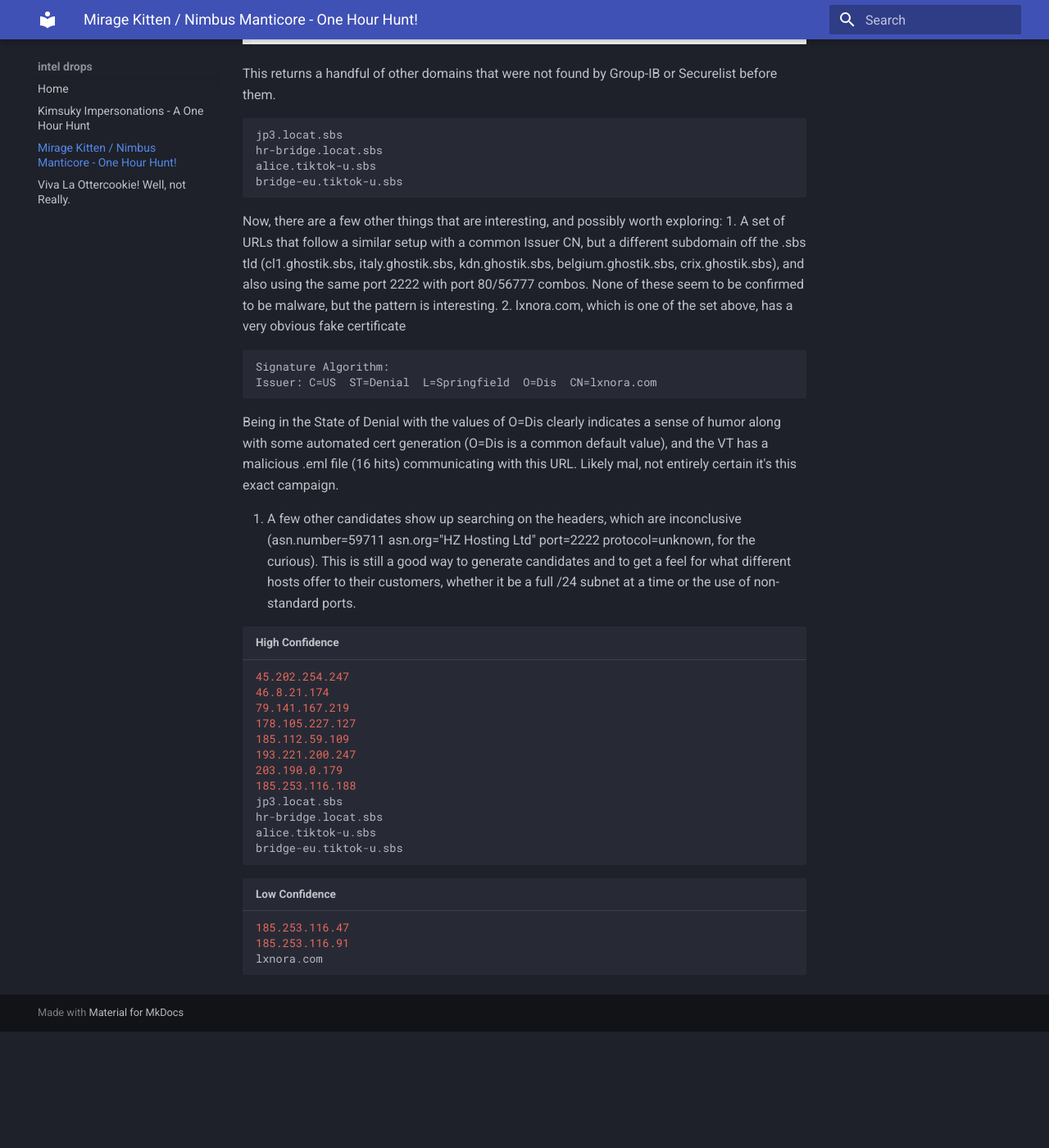
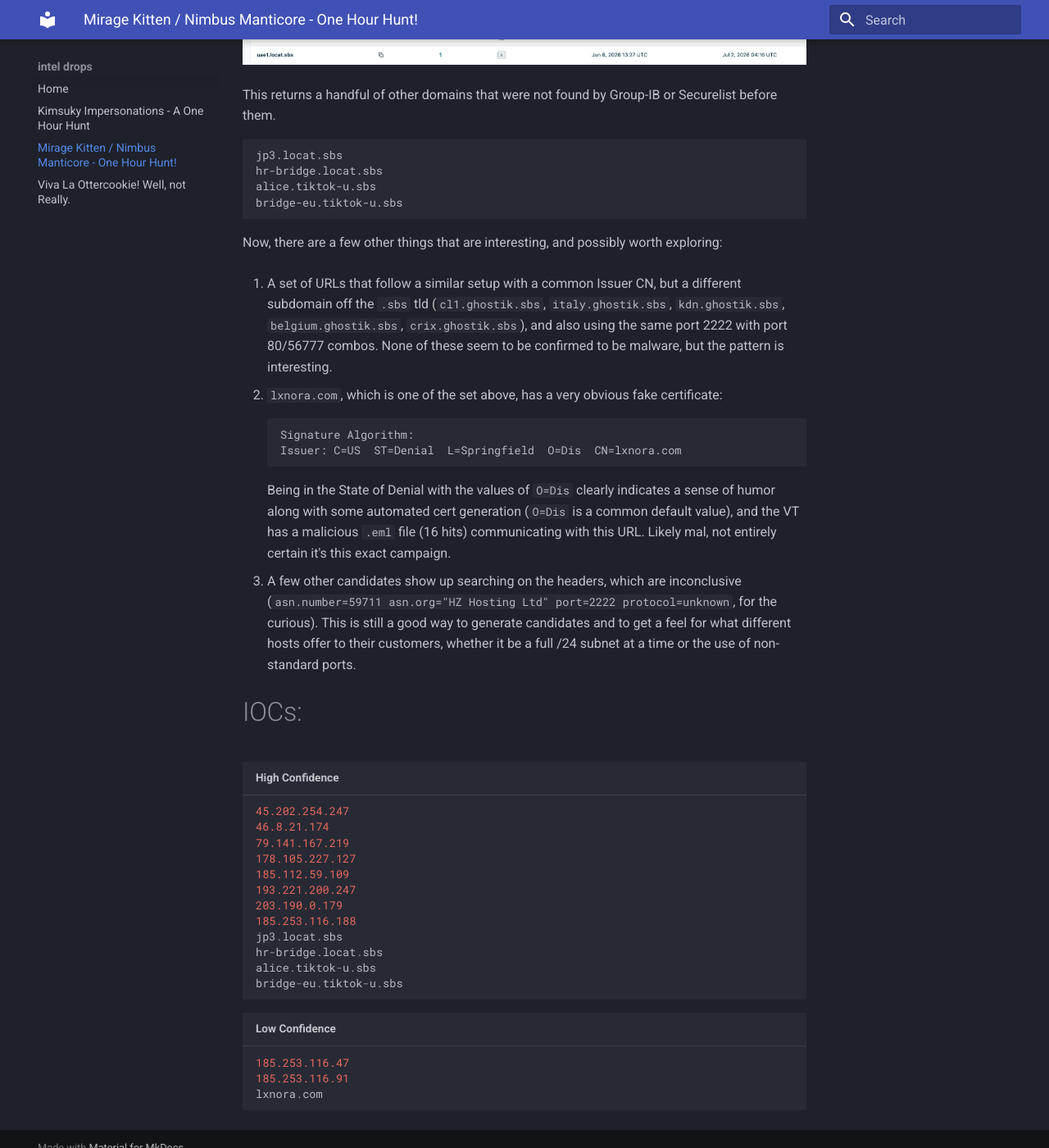
Before and after one commit to tvishwa107/Threat-Intel-Drops, an MkDocs documentation site: the page built from docs/Mirage_Kitten_1hr.md, in a window 1280 px wide and 1400 px high, scrolled down 3556 px. Shown: the whole window at 82% size. Built offline with MkDocs 1.6.1 and Material for MkDocs 9.7.7, drawn with Linux system fonts in a browser that asks for light colours; before the commit the page ends 4814 px from its top, so only the background shows below that; some of the changed text lies outside the part shown.

Commit message:
New post on Mirage Kitten APT - 3

````diff
--- a/docs/Mirage_Kitten_1hr.md
+++ b/docs/Mirage_Kitten_1hr.md
@@ -4,6 +4,7 @@
 
 
 There are a lot of interesting features on Modat, so that will be our primary source for the investigation.
+As always, you do have the option of skipping to the [IOCs](#iocs).
 
 ```py title=""
 72.56.34[.]52
@@ -89,17 +90,22 @@
 
 
 Now, there are a few other things that are interesting, and possibly worth exploring:
-1. A set of URLs that follow a similar setup with a common Issuer CN, but a different subdomain off the .sbs tld (cl1.ghostik.sbs, italy.ghostik.sbs, kdn.ghostik.sbs, belgium.ghostik.sbs, crix.ghostik.sbs), and also using the same port 2222 with port 80/56777 combos. None of these seem to be confirmed to be malware, but the pattern is interesting.
-2. lxnora.com, which is one of the set above, has a very obvious fake certificate
-```
-Signature Algorithm:
-Issuer: C=US  ST=Denial  L=Springfield  O=Dis  CN=lxnora.com
-```
-Being in the State of Denial with the values of O=Dis clearly indicates a sense of humor along with some automated cert generation (O=Dis is a common default value), and the VT has a malicious .eml file (16 hits) communicating with this URL. Likely mal, not entirely certain it's this exact campaign.
 
-3. A few other candidates show up searching on the headers, which are inconclusive (asn.number=59711 asn.org="HZ Hosting Ltd" port=2222 protocol=unknown, for the curious). This is still a good way to generate candidates and to get a feel for what different hosts offer to their customers, whether it be a full /24 subnet at a time or the use of non-standard ports.
+1. A set of URLs that follow a similar setup with a common Issuer CN, but a different subdomain off the `.sbs` tld (`cl1.ghostik.sbs`, `italy.ghostik.sbs`, `kdn.ghostik.sbs`, `belgium.ghostik.sbs`, `crix.ghostik.sbs`), and also using the same port 2222 with port 80/56777 combos. None of these seem to be confirmed to be malware, but the pattern is interesting.
+
+2. `lxnora.com`, which is one of the set above, has a very obvious fake certificate:
+
+    ```text
+    Signature Algorithm:
+    Issuer: C=US  ST=Denial  L=Springfield  O=Dis  CN=lxnora.com
+    ```
+
+    Being in the State of Denial with the values of `O=Dis` clearly indicates a sense of humor along with some automated cert generation (`O=Dis` is a common default value), and the VT has a malicious `.eml` file (16 hits) communicating with this URL. Likely mal, not entirely certain it's this exact campaign.
+
+3. A few other candidates show up searching on the headers, which are inconclusive (`asn.number=59711 asn.org="HZ Hosting Ltd" port=2222 protocol=unknown`, for the curious). This is still a good way to generate candidates and to get a feel for what different hosts offer to their customers, whether it be a full /24 subnet at a time or the use of non-standard ports.
 
 
+# IOCs:
 ```py title="High Confidence"
 45.202.254.247
 46.8.21.174
````
Also changed, not shown: other parts of docs/Mirage_Kitten_1hr.md (+1 -1 lines).
